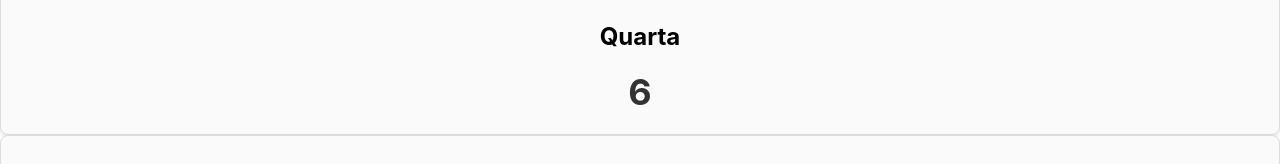
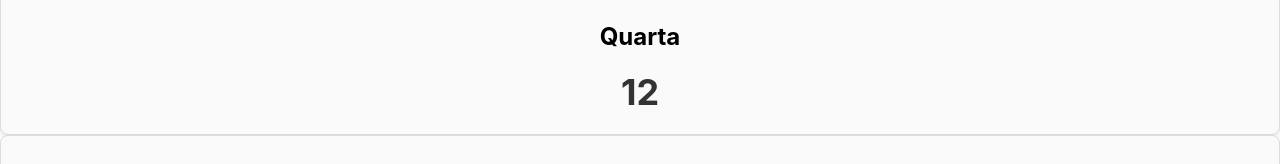
Before and after one commit to xJCPMSx/week-day-reset-counter, a React (Create React App) app: page / in a window 1280 px wide. Shown: the part 463-627 px from the top of the page. Built offline with nearby package versions, Linux system fonts and the light colour scheme.

Commit message:
update counter

```diff
--- a/src/App.js
+++ b/src/App.js
@@ -25,7 +25,7 @@ function App() {
     const currentWeek = [
         { day: 'Segunda', number: 9 },
         { day: 'Terça', number: 11 },
-        { day: 'Quarta', number: 6 },
+        { day: 'Quarta', number: 12 },
         { day: 'Quinta', number: 0 },
         { day: 'Sexta', number: 0 },
     ];
```
